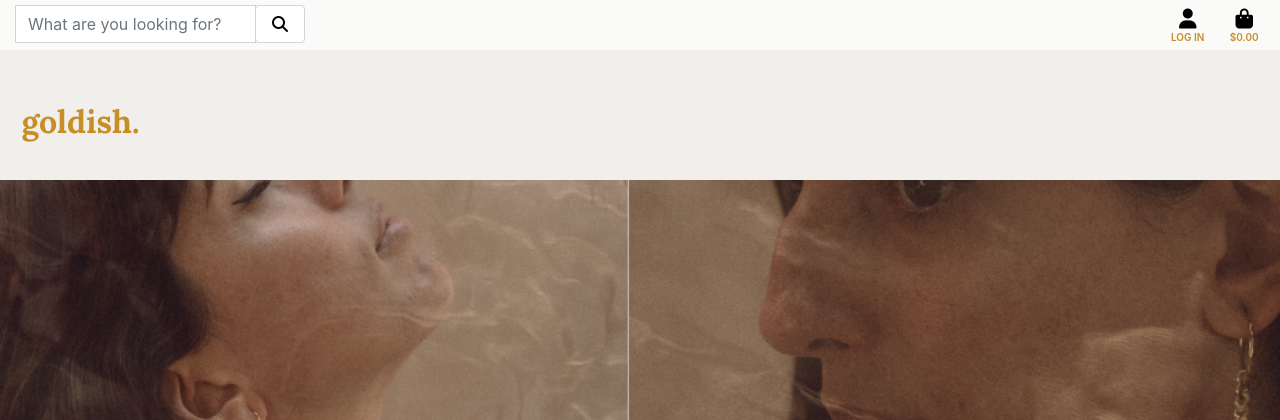
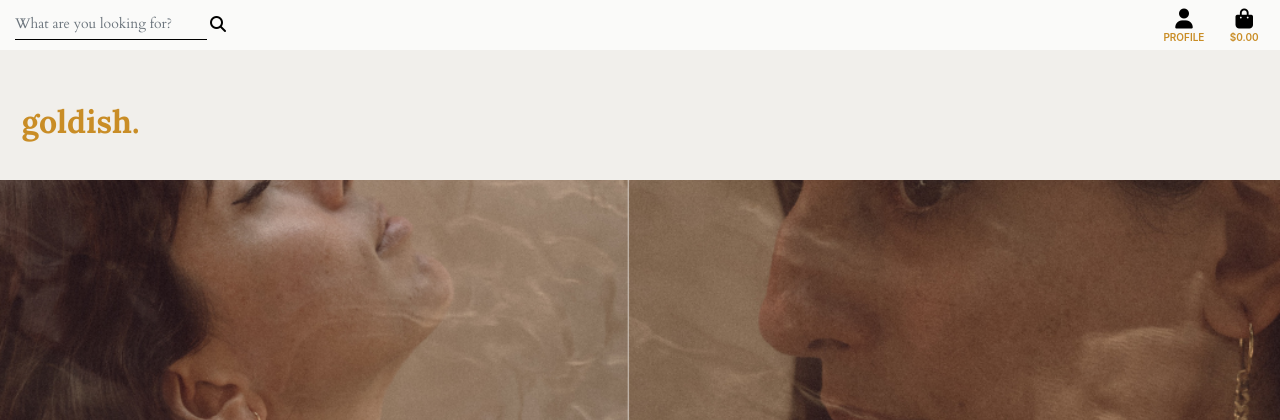
Before and after one commit to kristinabog/goldish, a Django app: page / in a window 1280 px wide. Shown: the top 420 px of the page. Run offline with Django 3.2, Linux system fonts and the light colour scheme; some libraries are stand-ins or nearby versions.

Commit message:
Added styling to search bar

```diff
--- a/static/css/base.css
+++ b/static/css/base.css
@@ -31,12 +31,22 @@ html {
 }
 
 .search-input {
-    border-right: 0;
+    border: 0;
+    background: transparent;
+    border-bottom-color: black;
+    border-bottom-style: solid;
+    border-bottom-width: 1px;
+    max-width: 12rem;
+    font-family: 'Cardo';
+    padding: 2px 0 0 0;
+    font-size: 14px;
+
 }
 
 .search-icon {
-    border-left:0 solid transparent;
-    background:transparent;
+    border: 0 transparent;
+    background: transparent;
+    padding: 0;
 }
 
 .nav-text {
--- a/templates/base.html
+++ b/templates/base.html
@@ -38,11 +38,11 @@
     <div class="row" id="navbar-1">
         <div class="col-3 py-1 py-lg-0 search-bar">
             <form method="GET" action="">
-                <div class="input-group w-100 search-input">
-                    <input class="form-control rounded-0" type="text" name="q" placeholder="What are you looking for?">
+                <div class="input-group">
+                    <input class="form-control search-input rounded-0" type="text" name="q" placeholder="What are you looking for?">
                     <div class="input-group-append">
-                        <button class="form-control" type="submit">
-                            <span class="icon search-icon">
+                        <button class="form-control search-icon" type="submit">
+                            <span class="icon">
                                 <i class="fas fa-search"></i>
                             </span>
                         </button>
@@ -57,7 +57,7 @@
                         <div class="text-center">
                             <div><i class="fas fa-user fa-lg"></i></div>
                             <p class="nav-text">
-                                Log In
+                                Profile
                             </p>
                         </div>
                     </a>
```
